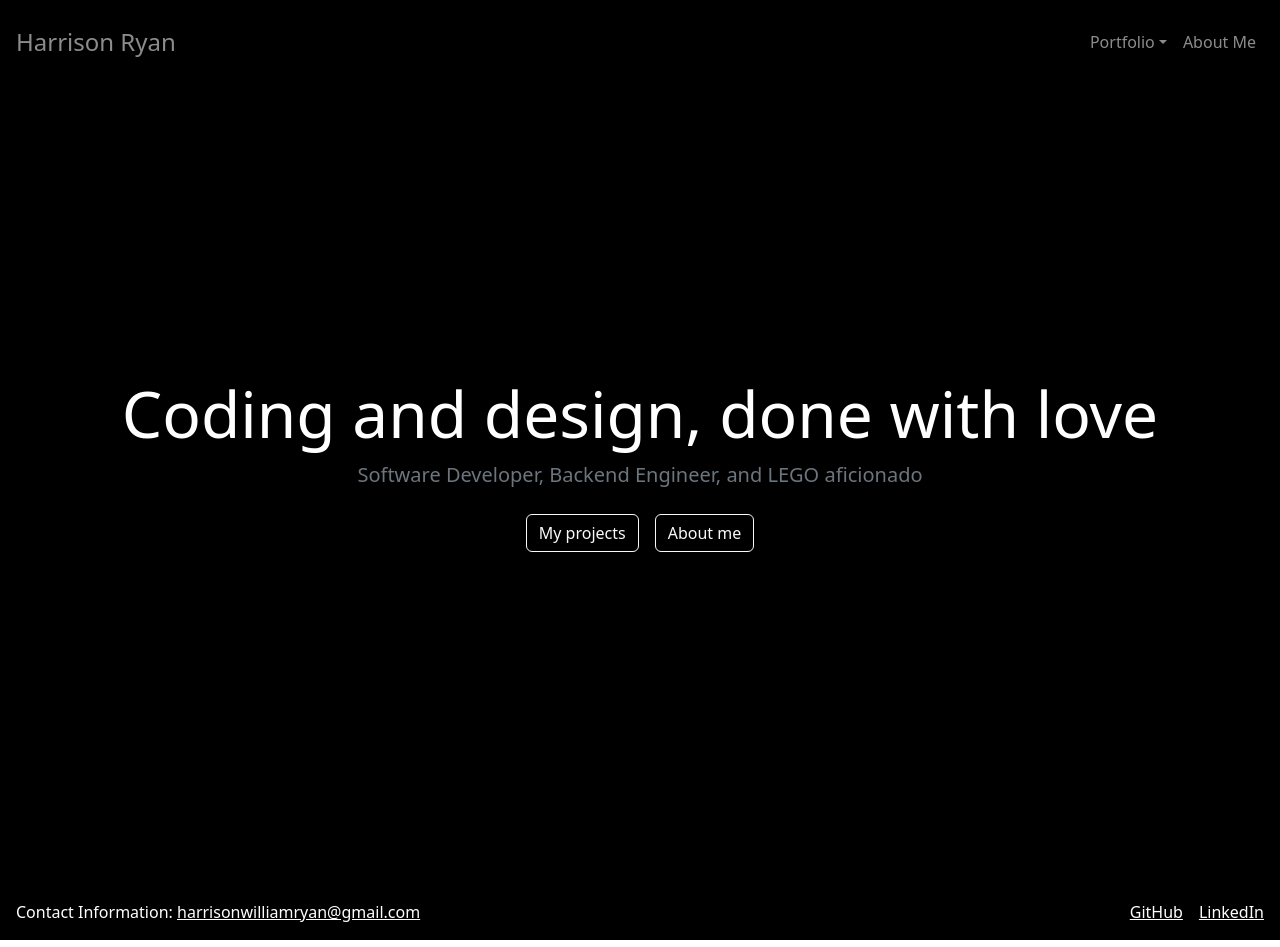
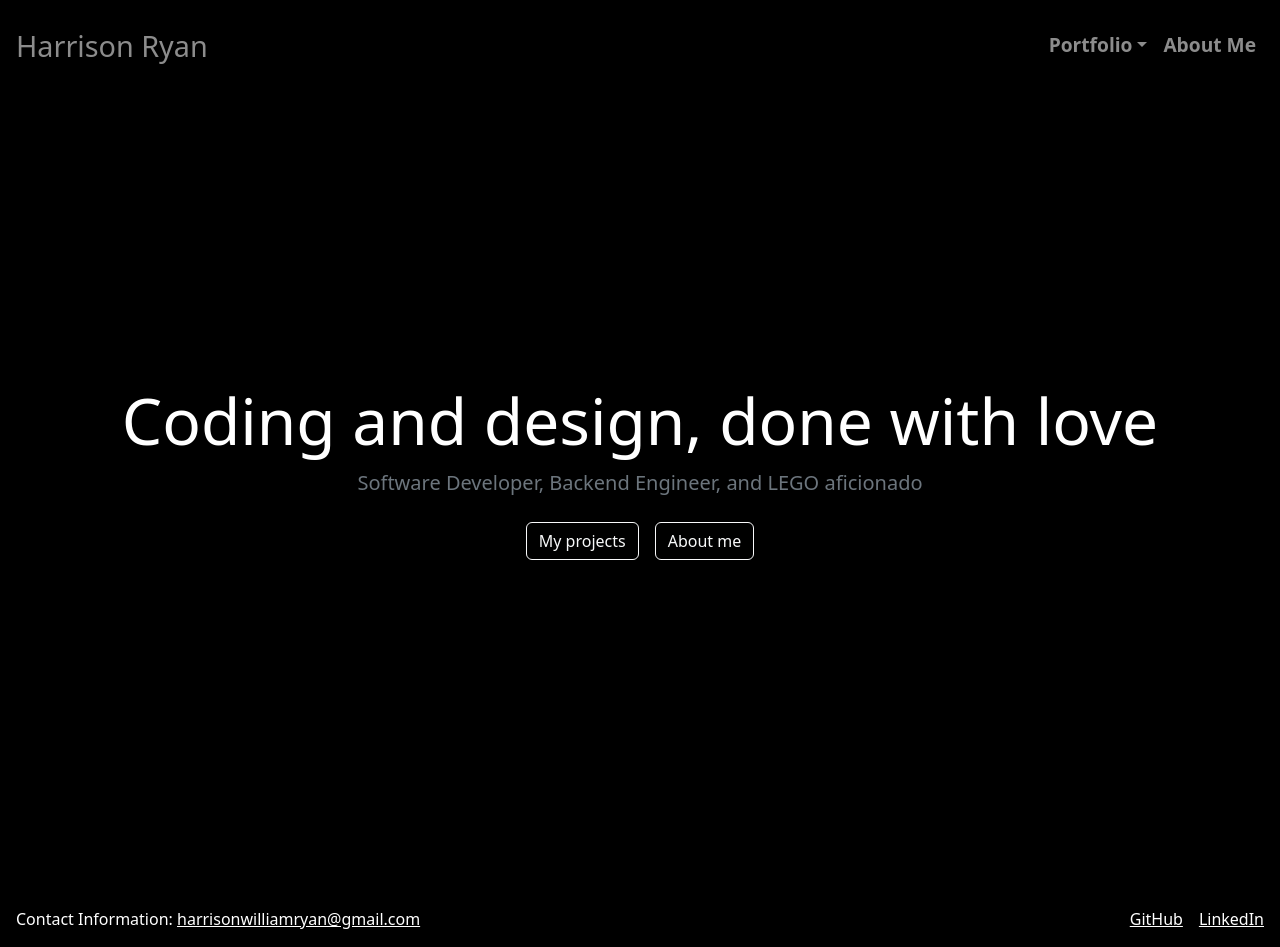
Before and after one commit to hwryan12/portfolio, a React (Create React App) app: page / in a window 1280 px wide. Built offline with nearby package versions, Linux system fonts and the light colour scheme.

Commit message:
refactor: Improve styling for

```diff
--- a/src/components/About.js
+++ b/src/components/About.js
@@ -1,20 +1,22 @@
 import React from 'react';
 import { Modal, Button } from 'react-bootstrap';
+import styles from './About.module.css';
 
 const About = ({ show, handleClose }) => {
     return (
-        <Modal show={show} onHide={handleClose}>
+        <Modal show={show} onHide={handleClose} className={styles.aboutModal}>
             <Modal.Header closeButton>
                 <Modal.Title>About Me</Modal.Title>
             </Modal.Header>
             <Modal.Body>
-                <p>Howdy! I'm Harrison, a former Alaskan boat captain turned software developer. I've traded the icy waves for a different kind of adventure; navigating the uncharted territories of being a new dad.
-                  When I'm not reminiscing about my seafaring days, you'll find me enjoying the outdoors hiking, or masterfully orchestrating epic adventures in a game of D&D. My voyage from the helm to the home has taught me so much about teamwork and clear communication.</p>
-                <p>Nowadays, I'm keen on bringing my unique set of experiences to new arenas. If you're ever in need of a storied former boat captain who's equally comfortable leading a team or hosting a D&D campaign, well, you've found him.
-                  When I'm not savouring a cup of my favorite coffee, re-watching The Office for the umpteenth time, or cherishing moments with my family, I'm always up for making new connections and exploring fresh opportunities. Don't be a stranger, feel free to reach out! We can swap tales - from sailing adventures to Star Wars theories. Cheers, and may the Force (or the Coffee) be with you!</p>
+                <img src="path-to-your-image.jpg" alt="Harrison Ryan" className={styles.aboutImage} />
+                <p>Howdy! I'm Harrison, a former Alaskan boat captain turned software developer. I've traded the icy waves for a different kind of adventure; navigating the uncharted territories of being a new dad.</p>
+                <p>When I'm not reminiscing about my seafaring days, you'll find me enjoying the outdoors hiking, or masterfully orchestrating epic adventures in a game of D&D. My voyage from the helm to the home has taught me so much about teamwork and clear communication.</p>
+                <p>Nowadays, I'm keen on bringing my unique set of experiences to new arenas. If you're ever in need of a storied former boat captain who's equally comfortable leading a team or hosting a D&D campaign, well, you've found him.</p>
+                <p>When I'm not savouring a cup of my favorite coffee, re-watching The Office for the umpteenth time, or cherishing moments with my family, I'm always up for making new connections and exploring fresh opportunities. Don't be a stranger, feel free to reach out! We can swap tales - from sailing adventures to Star Wars theories. Cheers, and may the Force (or the Coffee) be with you!</p>
             </Modal.Body>
             <Modal.Footer>
-                <Button variant="secondary" onClick={handleClose}>
+                <Button variant="secondary" onClick={handleClose} className={styles.closeButton}>
                     Close
                 </Button>
             </Modal.Footer>
--- /dev/null
+++ b/src/components/About.module.css
@@ -0,0 +1,15 @@
+.aboutModal {
+  color: #333;
+  line-height: 1.6;
+}
+
+.aboutImage {
+  width: 100%;
+  height: auto;
+  margin-bottom: 15px;
+}
+
+.closeButton {
+  background-color: #333;
+  color: #fff;
+}
--- a/src/components/Header.js
+++ b/src/components/Header.js
@@ -16,7 +16,7 @@ const Header = () => {
                 <Navbar.Text className={`${styles.ml3} ${styles.mr3} ${styles.boldText}`}>Harrison Ryan</Navbar.Text>
                 <Navbar.Toggle aria-controls="responsive-navbar-nav" />
                 <Navbar.Collapse id="responsive-navbar-nav" className="justify-content-end">
-                    <Nav>
+                    <Nav className={`${styles.navbarText}`}>
                         <NavDropdown title="Portfolio" id="collasible-nav-dropdown" className={styles.navbarItem}>
                             <NavDropdown.Item as={Link} to="/school-projects" className={styles.dropdownItem}>School Projects</NavDropdown.Item>
                             <NavDropdown.Item as={Link} to="/personal-projects" className={styles.dropdownItem}>Personal Projects</NavDropdown.Item>
--- a/src/components/Header.module.css
+++ b/src/components/Header.module.css
@@ -3,7 +3,13 @@
 }
 
 .boldText {
-  font-size: 1.5rem;
+  font-size: 1.8rem;
+}
+
+.navbarText {
+  font-size: 1.2rem;
+  font-weight: bold;
+  color: white;
 }
 
 .navbar-item:hover {
```
